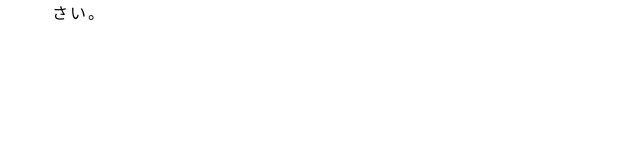
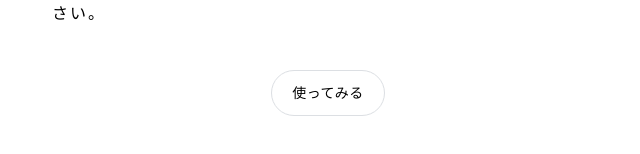
Before and after one commit to yusei53/BusyBee, a Next.js app: page / in a window 1280 px wide. Shown: the part 532-686 px from the top of the page, without its empty margins (312-952 px from the left). Built offline with nearby package versions, Linux system fonts and the light colour scheme.

Commit message:
add button.tsx

```diff
--- /dev/null
+++ b/app/components/common/button.tsx
@@ -0,0 +1,24 @@
+import { Button } from "@mui/material";
+import { ComponentProps } from "react";
+
+type ButtonProps = ComponentProps<typeof Button> & {
+  text: string;
+};
+
+const CustomButton: React.FC<ButtonProps> = ({ href, text }) => {
+  return (
+    <Button
+      href={href}
+      sx={{
+        color: "black",
+        border: "1px solid #DCDFE3",
+        borderRadius: 10,
+        padding: "10px 20px",
+      }}
+    >
+      {text}
+    </Button>
+  );
+};
+
+export default CustomButton;
--- a/app/components/home/onboarding.tsx
+++ b/app/components/home/onboarding.tsx
@@ -1,5 +1,6 @@
 import { Box, Stack, Typography } from "@mui/material";
 import Image from "next/image";
+import CustomButton from "../common/button";
 
 const Onboarding = () => {
   return (
@@ -26,6 +27,7 @@ const Onboarding = () => {
           ここはタスクを管理する場所ではありません。あくまで自分が今持っているタスクを吐き出し、可視化するための場所です。やることを多く感じて途方に暮れた時には、一度ここに書き出してみてください。
         </Typography>
       </Stack>
+      <CustomButton href="/" text="使ってみる" />
     </Box>
   );
 };
```
